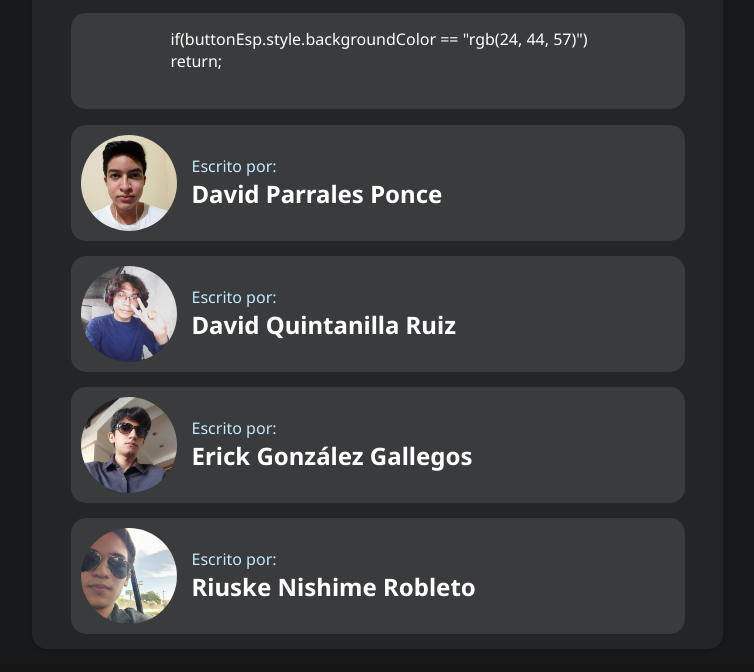
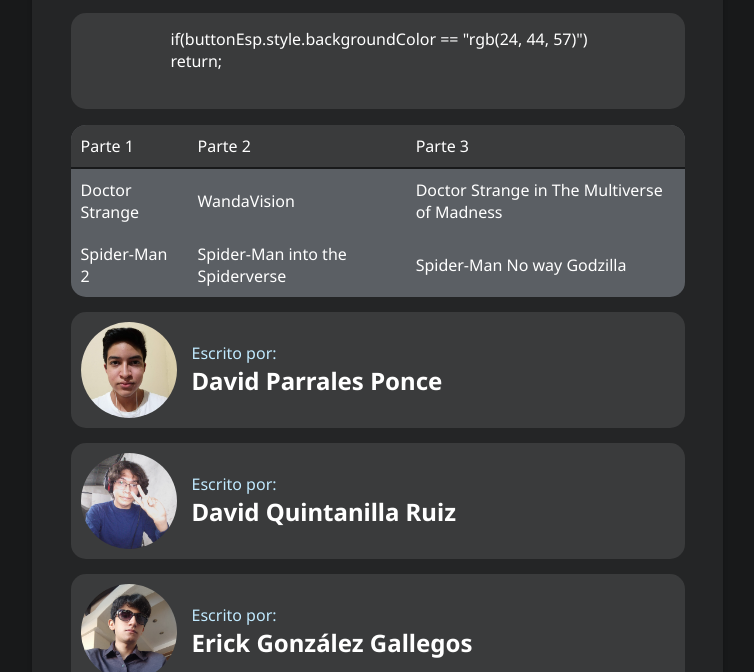
Before and after one commit to davidquintr/teamfactorizacion-blog, a plain HTML site: page javascript.html in a window 1280 px wide. Shown: the part 1652-2324 px from the top of the page, without its empty margins (383-1137 px from the left). Drawn offline with Linux system fonts and the light colour scheme.

Commit message:
added tables design

```diff
--- a/assets/css/inblog.css
+++ b/assets/css/inblog.css
@@ -112,6 +112,31 @@ iframe{
     justify-content: center;
 }
 
+table{
+    border-radius: 15px;
+    background-color: var(--lightoneblack);
+    border-spacing: 10px;
+    border-collapse: collapse;
+    width: 100%;
+}
+
+thead{
+    background-color: #3A3B3C;
+    border-bottom: 2px solid #18191A;
+}
+
+th,td{
+    padding: 10px;
+}
+
+tr > td:last-child{
+    border-radius: 0 15px 0 0;
+}
+
+tr > td:first-child{
+    border-radius: 15px 0 0 0;
+}
+
 /*Aquí empieza el código propio*/
 
 .intro{
--- a/javascript.html
+++ b/javascript.html
@@ -78,6 +78,26 @@
                         return;
                     </pre>
 
+                    <table>
+                        <tbody>
+                            <thead>
+                                <td>Parte 1</td>
+                                <td>Parte 2</td>
+                                <td>Parte 3</td>
+                            </thead>
+                            <tr>
+                                <td>Doctor Strange</td>
+                                <td>WandaVision</td>
+                                <td>Doctor Strange in The Multiverse of Madness</td>
+                            </tr>
+                            <tr>
+                                <td>Spider-Man 2</td>
+                                <td>Spider-Man into the Spiderverse</td>
+                                <td>Spider-Man No way Godzilla</td>
+                            </tr>
+                        </tbody>
+                    </table>
+
                     <div id="article--author">
                         <img src="assets/images/ponce.png" id="profile--author">
                         <div>
@@ -108,7 +128,6 @@
                     </div>
                 </article>
             </section>
-
         </div>
 
         <footer id="footer--area">
```
